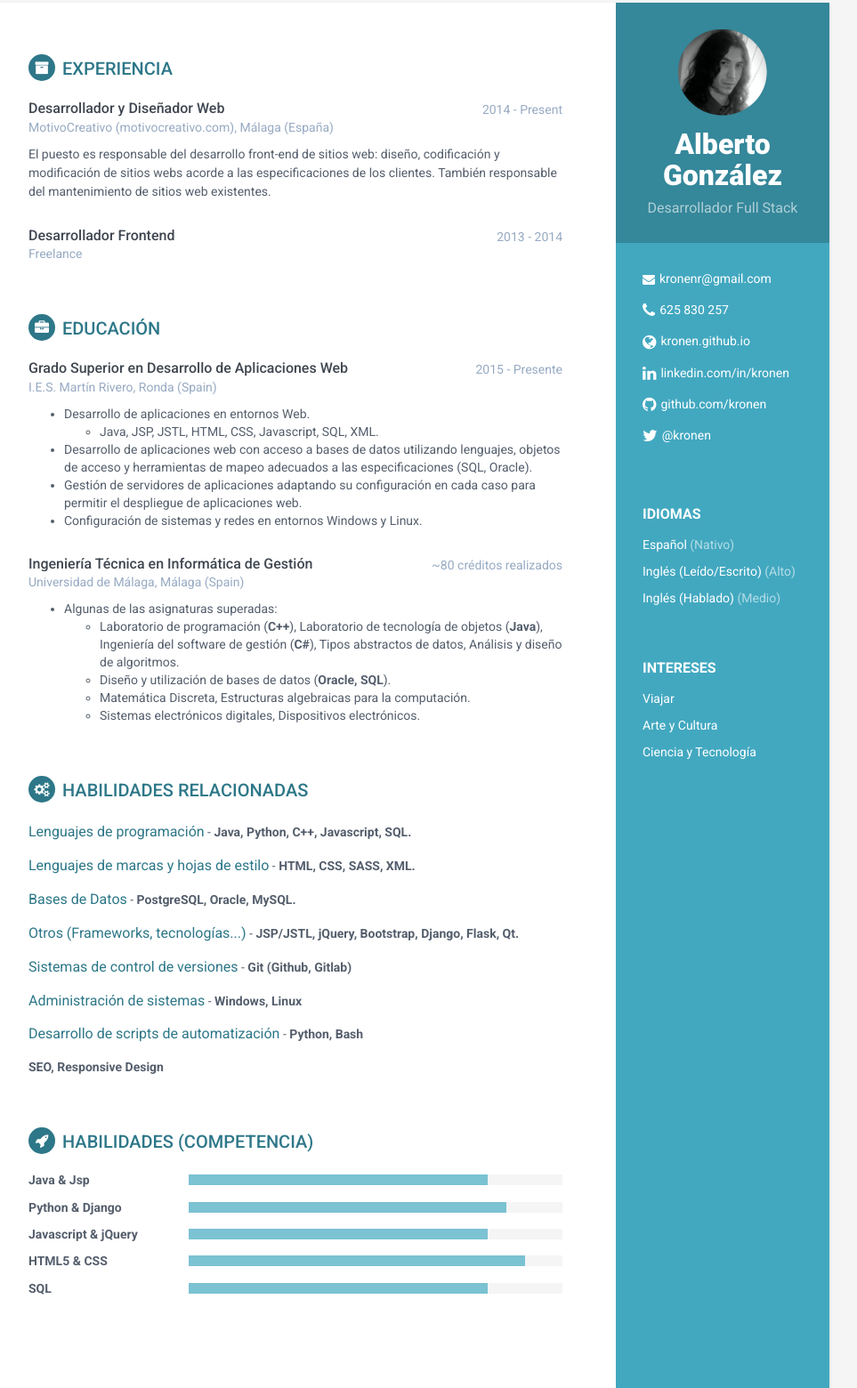
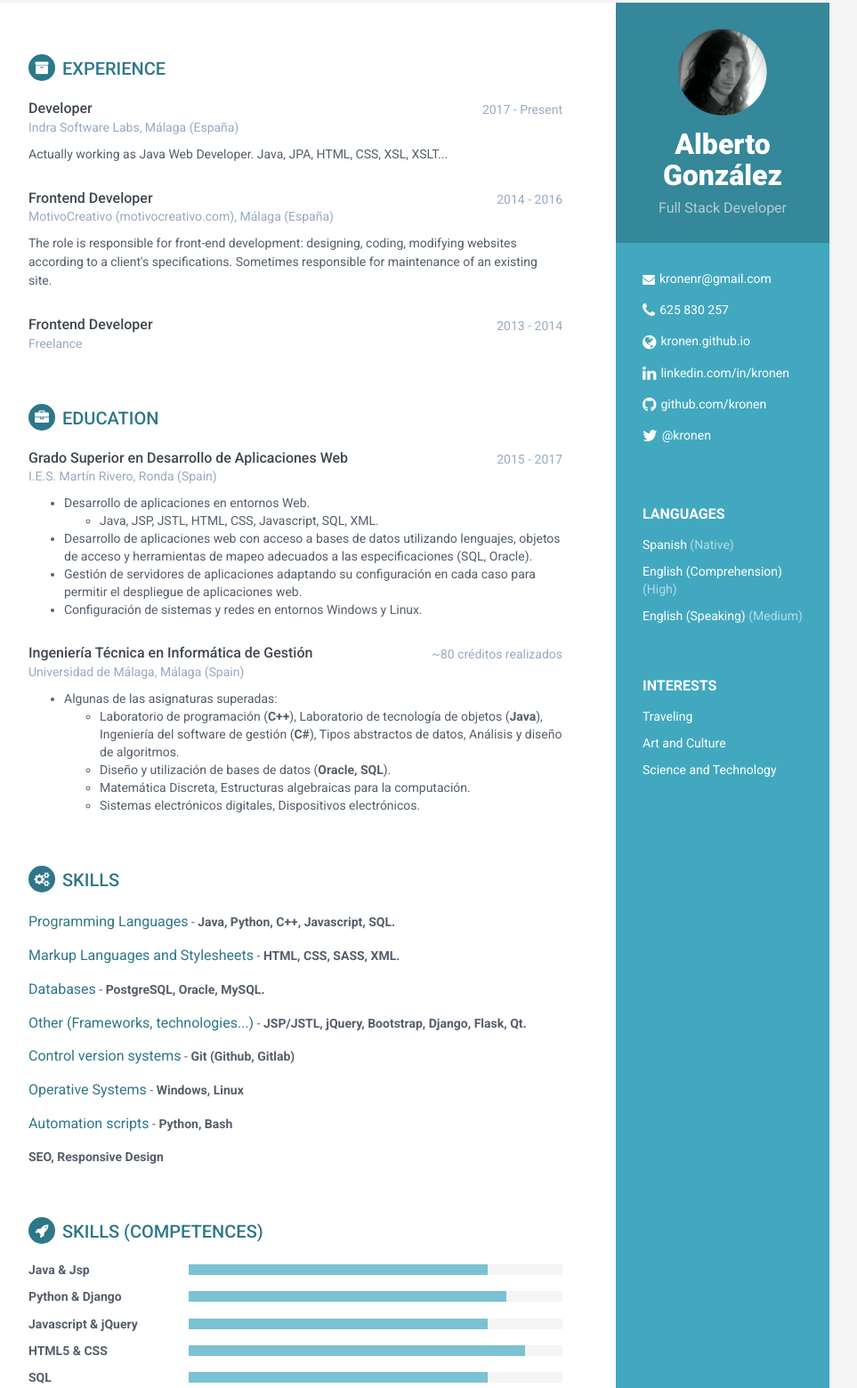
Before and after one commit to Kronen/kronen.github.io, a plain HTML site: page index.html in a window 1280 px wide. Shown: the part 27-1587 px from the top of the page at 89% size, without its empty margins (188-1151 px from the left). Drawn offline with Linux system fonts and the light colour scheme.

Commit message:
Update index.html

```diff
--- a/index.html
+++ b/index.html
@@ -31,7 +31,7 @@
             <div class="profile-container">
                 <img class="profile" src="assets/images/profile.png" alt="" />
                 <h1 class="name">Alberto González</h1>
-                <h3 class="tagline">Desarrollador Full Stack</h3>
+                <h3 class="tagline">Full Stack Developer</h3>
             </div><!--//profile-container-->
 
             <div class="contact-container container-block">
@@ -46,20 +46,20 @@
             </div>
 
             <div class="languages-container container-block">
-                <h2 class="container-block-title">Idiomas</h2>
+                <h2 class="container-block-title">Languages</h2>
                 <ul class="list-unstyled interests-list">
-                    <li>Español <span class="lang-desc">(Nativo)</span></li>
-                    <li>Inglés (Leído/Escrito) <span class="lang-desc">(Alto)</span></li>
-                    <li>Inglés (Hablado) <span class="lang-desc">(Medio)</span></li>
+                    <li>Spanish <span class="lang-desc">(Native)</span></li>
+                    <li>English (Comprehension) <span class="lang-desc">(High)</span></li>
+                    <li>English (Speaking) <span class="lang-desc">(Medium)</span></li>
                 </ul>
             </div><!--//interests-->
 
             <div class="interests-container container-block">
-                <h2 class="container-block-title">Intereses</h2>
+                <h2 class="container-block-title">Interests</h2>
                 <ul class="list-unstyled interests-list">
-                    <li>Viajar</li>
-                    <li>Arte y Cultura</li>
-                    <li>Ciencia y Tecnología</li>
+                    <li>Traveling</li>
+                    <li>Art and Culture</li>
+                    <li>Science and Technology</li>
                 </ul>
             </div><!--//interests-->
 
@@ -68,25 +68,38 @@
         <div class="main-wrapper">
 
             <section class="section experiences-section">
-                <h2 class="section-title"><i class="fa fa-archive"></i>Experiencia</h2>
+                <h2 class="section-title"><i class="fa fa-archive"></i>Experience</h2>
 
                 <div class="item">
                     <div class="meta">
                         <div class="upper-row">
-                            <h3 class="job-title">Desarrollador y Diseñador Web</h3>
-                            <div class="time">2014 - Present</div>
+                            <h3 class="job-title">Developer</h3>
+                            <div class="time">2017 - Present</div>
                         </div>
-                        <div class="company">MotivoCreativo (motivocreativo.com), Málaga (España)</div>
+                        <div class="company">Indra Software Labs, Málaga (España)</div>
                     </div>
                     <div class="details">
-                        <p>El puesto es responsable del desarrollo front-end de sitios web: diseño, codificación y modificación de sitios webs acorde a las especificaciones de los clientes. También responsable del mantenimiento de sitios web existentes.</p>
+                        <p>Actually working as Java Web Developer. Java, JPA, HTML, CSS, XSL, XSLT...</p>
                     </div>
                 </div>
 
                 <div class="item">
                     <div class="meta">
                         <div class="upper-row">
-                            <h3 class="job-title">Desarrollador Frontend</h3>
+                            <h3 class="job-title">Frontend Developer</h3>
+                            <div class="time">2014 - 2016</div>
+                        </div>
+                        <div class="company">MotivoCreativo (motivocreativo.com), Málaga (España)</div>
+                    </div>
+                    <div class="details">
+                        <p>The role is responsible for front-end development: designing, coding, modifying websites according to a client's specifications. Sometimes responsible for maintenance of an existing site.</p>
+                    </div>
+                </div>
+
+                <div class="item">
+                    <div class="meta">
+                        <div class="upper-row">
+                            <h3 class="job-title">Frontend Developer</h3>
                             <div class="time">2013 - 2014</div>
                         </div>
                         <div class="company">Freelance</div>
@@ -101,13 +114,13 @@
 
 
             <section class="section experiences-section">
-                <h2 class="section-title"><i class="fa fa-briefcase"></i>Educación</h2>
+                <h2 class="section-title"><i class="fa fa-briefcase"></i>Education</h2>
 
                 <div class="item">
                     <div class="meta">
                         <div class="upper-row">
                             <h3 class="job-title">Grado Superior en Desarrollo de Aplicaciones Web</h3>
-                            <div class="time">2015 - Presente</div>
+                            <div class="time">2015 - 2017</div>
                         </div><!--//upper-row-->
                         <div class="company">I.E.S. Martín Rivero, Ronda (Spain)</div>
                     </div><!--//meta-->
@@ -158,33 +171,33 @@
 
 
             <section class="section projects-section">
-                <h2 class="section-title"><i class="fa fa-cogs"></i>Habilidades relacionadas</h2>
+                <h2 class="section-title"><i class="fa fa-cogs"></i>Skills</h2>
                 <div class="item">
-                    <span class="project-title"><a href="#" target="_blank">Lenguajes de programación</a></span> -
+                    <span class="project-title"><a href="#" target="_blank">Programming Languages</a></span> -
                     <span class="project-tagline">Java, Python, C++, Javascript, SQL.</span>
                 </div>
                 <div class="item">
-                    <span class="project-title"><a href="#" target="_blank">Lenguajes de marcas y hojas de estilo</a></span> -
+                    <span class="project-title"><a href="#" target="_blank">Markup Languages and Stylesheets</a></span> -
                     <span class="project-tagline">HTML, CSS, SASS, XML.</span>
                 </div>
                 <div class="item">
-                    <span class="project-title"><a href="#" target="_blank">Bases de Datos</a></span> -
+                    <span class="project-title"><a href="#" target="_blank">Databases</a></span> -
                     <span class="project-tagline">PostgreSQL, Oracle, MySQL.</span>
                 </div>
                 <div class="item">
-                    <span class="project-title"><a href="#" target="_blank">Otros (Frameworks, tecnologías...)</a></span> -
+                    <span class="project-title"><a href="#" target="_blank">Other (Frameworks, technologies...)</a></span> -
                     <span class="project-tagline">JSP/JSTL, jQuery, Bootstrap, Django, Flask, Qt.</span>
                 </div>
                 <div class="item">
-                    <span class="project-title"><a href="#" target="_blank">Sistemas de control de versiones</a></span> -
+                    <span class="project-title"><a href="#" target="_blank">Control version systems</a></span> -
                     <span class="project-tagline">Git (Github, Gitlab)</span>
                 </div>
                 <div class="item">
-                    <span class="project-title"><a href="#" target="_blank">Administración de sistemas</a></span> -
+                    <span class="project-title"><a href="#" target="_blank">Operative Systems</a></span> -
                     <span class="project-tagline">Windows, Linux</span>
                 </div>
                 <div class="item">
-                    <span class="project-title"><a href="#" target="_blank">Desarrollo de scripts de automatización</a></span> -
+                    <span class="project-title"><a href="#" target="_blank">Automation scripts</a></span> -
                     <span class="project-tagline">Python, Bash</span>
                 </div>
                 <div class="item">
@@ -194,7 +207,7 @@
             </section><!--//section-->
 
             <section class="skills-section section">
-                <h2 class="section-title"><i class="fa fa-rocket"></i>Habilidades (Competencia)</h2>
+                <h2 class="section-title"><i class="fa fa-rocket"></i>Skills (Competences)</h2>
                 <div class="skillset">
                     <div class="item">
                         <h3 class="level-title">Java &amp; Jsp</h3>
```
